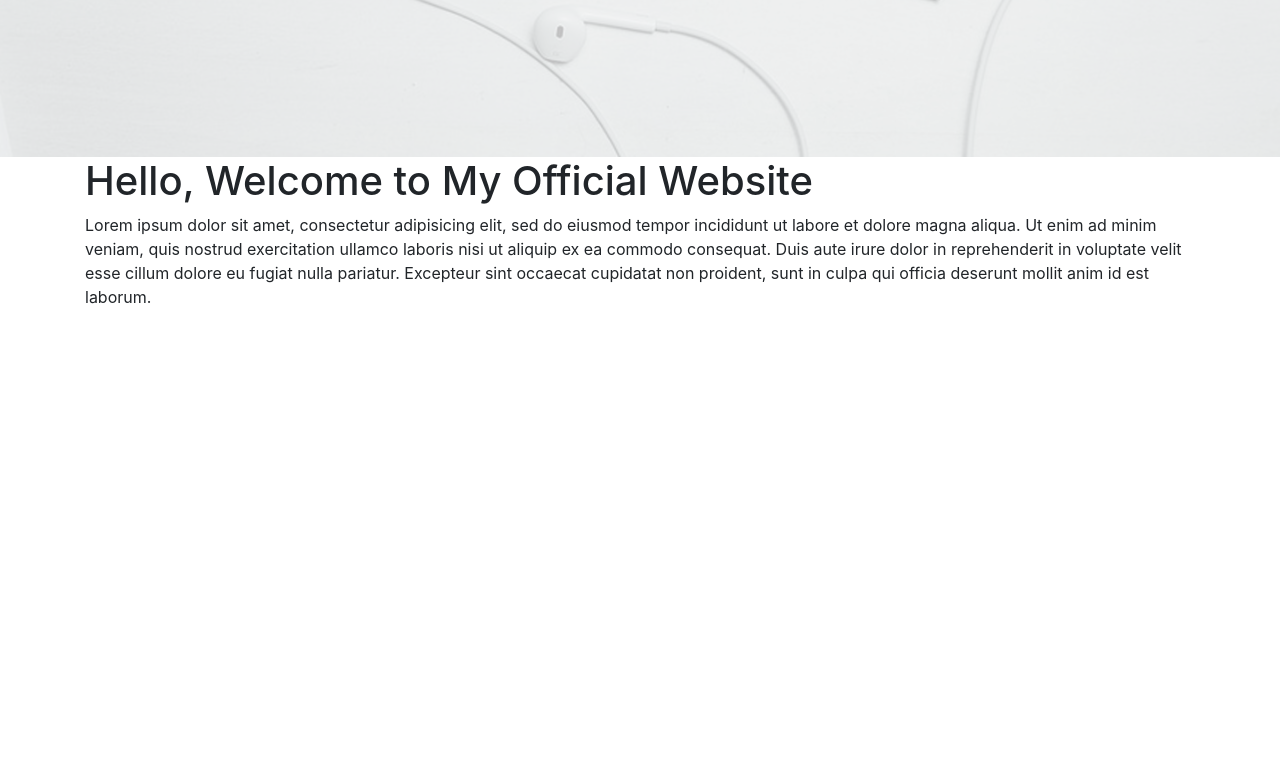
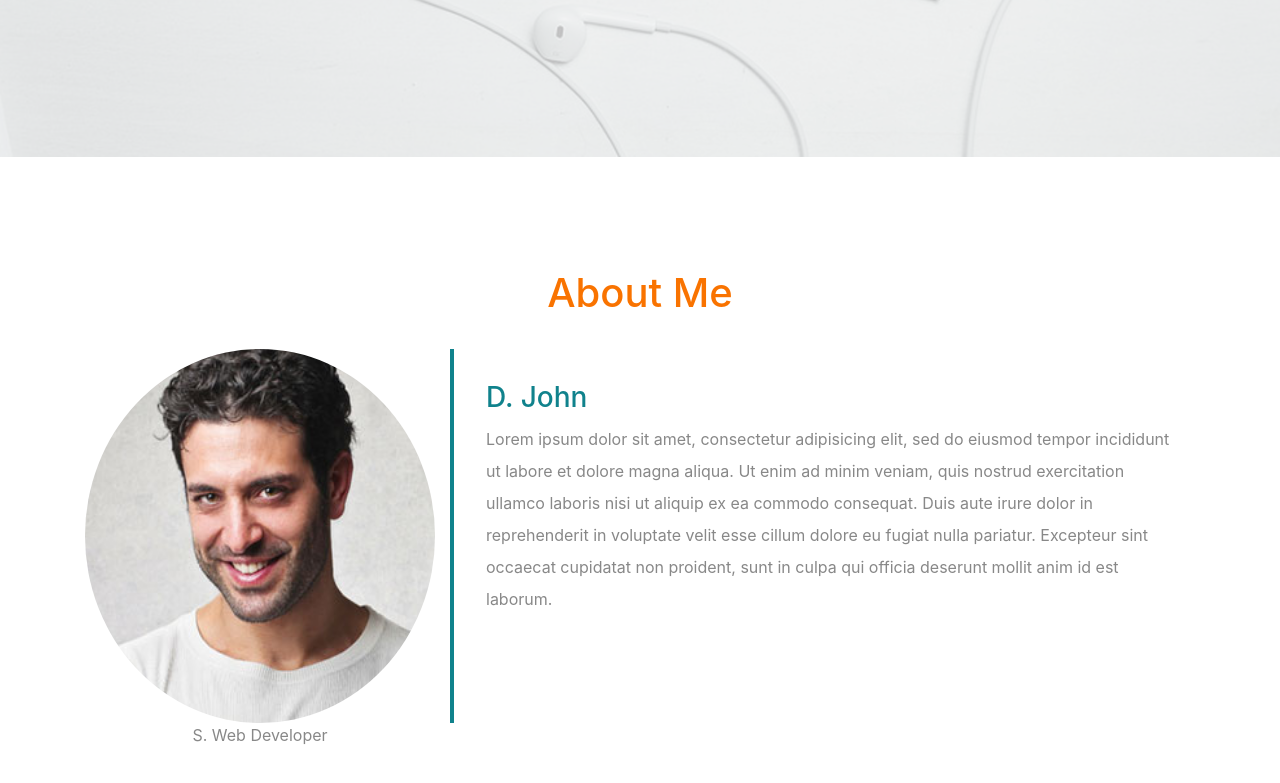
Before and after one commit to tianhuil/custom-bootstrap, a website: page src/index.html in a window 1280 px wide. Shown: the part 643-1426 px from the top of the page. Before the commit the page ends 968 px from the top, so only its background shows below. Drawn offline with nearby package versions, Linux system fonts and the light colour scheme; files that its build step writes are made by us from their sources.

Commit message:
about section

```diff
--- a/src/index.html
+++ b/src/index.html
@@ -11,6 +11,7 @@
   </head>
 
   <body>
+
 <nav class="navbar navbar-expand-md navbar-dark fixed-top">
   <a class="navbar-brand" href="#">Custom Bootstrap</a>
   <button class="navbar-toggler" type="button" data-toggle="collapse" data-target="#navbarCollapse" aria-controls="navbarCollapse" aria-expanded="false" aria-label="Toggle navigation">
@@ -44,8 +45,16 @@
   </div>
 </header><!-- /header -->
 
+<div class="about" id="about">
     <div class="container">
-      <h1>Hello, Welcome to My Official Website</h1>
+      <h1 class="text-center">About Me</h1>
+      <div class="row">
+        <div class="col-lg-4 col-md-4 col-sm-12">
+          <img src="images/team-3.jpg" class="img-fluid">
+          <span class="text-center caption">S. Web Developer</span>
+        </div>
+        <div class="col-lg-8 col-md-8 col-sm-12 desc">
+          <h3>D. John</h3>
           <p>Lorem ipsum dolor sit amet, consectetur adipisicing elit, sed do eiusmod
           tempor incididunt ut labore et dolore magna aliqua. Ut enim ad minim veniam,
           quis nostrud exercitation ullamco laboris nisi ut aliquip ex ea commodo
@@ -53,6 +62,10 @@
           cillum dolore eu fugiat nulla pariatur. Excepteur sint occaecat cupidatat non
           proident, sunt in culpa qui officia deserunt mollit anim id est laborum.</p>
         </div>
+      </div>
+    </div>
+</div>
+
 
     <script src="/out/js/jquery.min.js"></script>
     <script src="/out/js/main.js"></script>
--- a/src/scss/custom.scss
+++ b/src/scss/custom.scss
@@ -7,16 +7,17 @@ $offwhite: #f4f4f4;
 $navbar-dark-color:                 rgba($white, .8);
 $navbar-dark-hover-color:           rgba($white, .9);
 $navbar-dark-active-color:          $white;
-$primary: #F97300;
+$theme:       #F97300;
+$theme-blue:  #10828C;
 
 @import "node_modules/bootstrap/scss/bootstrap";
 
 .navbar {
-  background: $primary;
+  background: $theme;
 }
 
 .nav-link:hover {
-  background: darken($primary, 5);
+  background: darken($theme, 5);
 }
 
 // header
@@ -45,7 +46,7 @@ $primary: #F97300;
 }
 
 .description h1 {
-  color: $primary;
+  color: $theme;
 }
 
 .description p {
@@ -55,7 +56,42 @@ $primary: #F97300;
   line-height: 1.5;
 }
 .description button {
-  border: 1px solid $primary;
-  background: $primary;
+  border: 1px solid $theme;
+  background: $theme;
   color: white;
 }
+
+// about
+
+.about {
+  margin: 4rem 0;
+  padding: 1rem;
+  position: relative;
+
+  h1 {
+    color: $theme;
+    margin: 2rem;
+  }
+
+  img {
+    height: 100%;
+    width: 100%;
+    border-radius: 50%;
+  }
+
+  .caption {
+    display: block;
+    color: #888;
+  }
+  .desc {
+    padding: 2rem;
+    border-left: 4px solid $theme-blue;
+    h3 {
+      color: $theme-blue;
+    }
+    p {
+      line-height: 2;
+      color: #888;
+    }
+  }
+}
```
Lines whose indentation alone changed are shown as unchanged.
